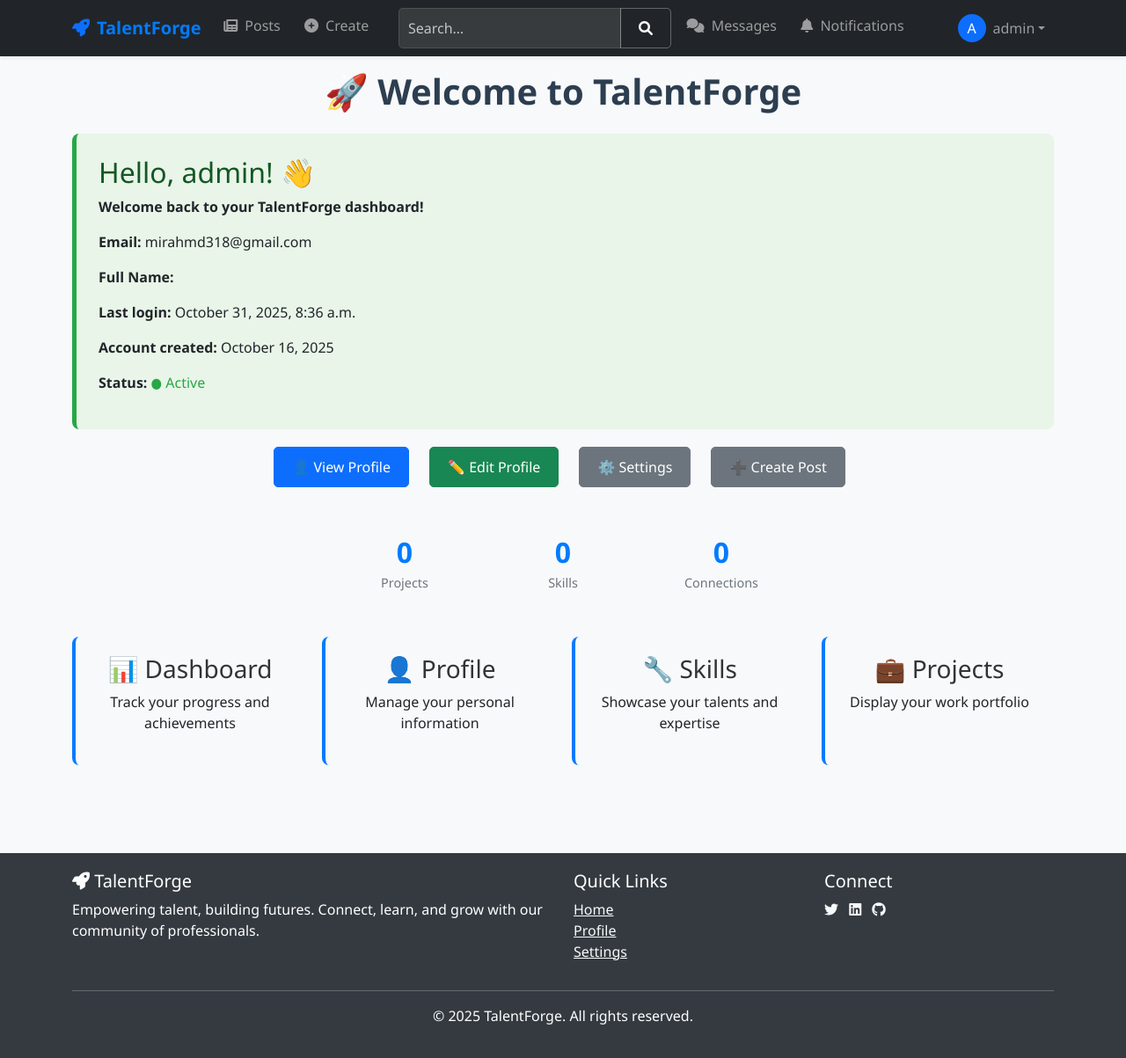
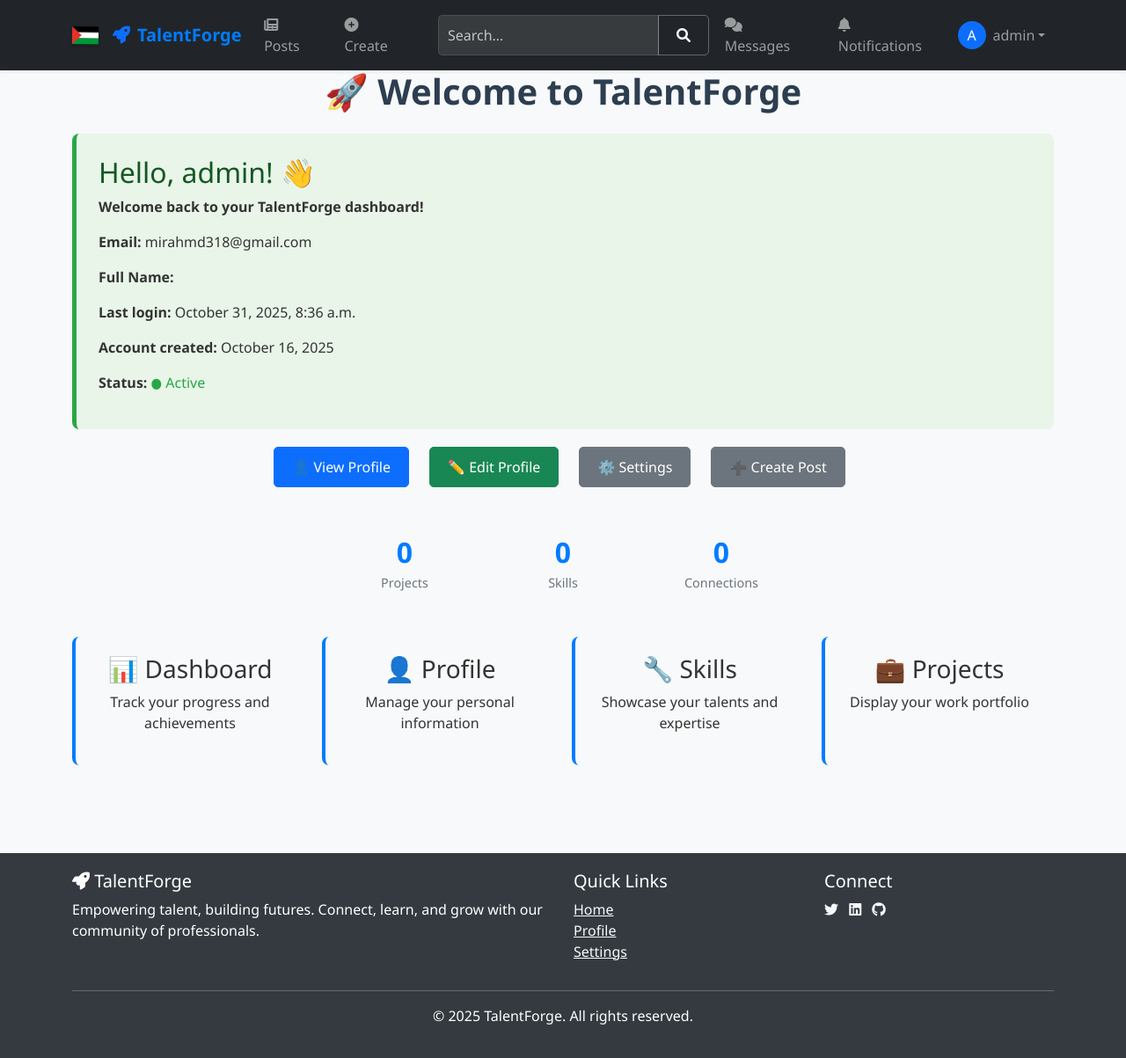
Before and after one commit to 2ammyy/TalentForge, a Django app: page / in a window 1280 px wide. Shown: the whole page at 88% size. Run offline with Django 5.2, Linux system fonts and the light colour scheme; a user stored in the database is signed in; data comes from the database, SQL or seed files in the repository; both versions use the stored data as it was after the commit.

Commit message:
Palestinian Flag integrated

```diff
--- a/talentForge/static/css/main.css
+++ b/talentForge/static/css/main.css
@@ -1,3 +1,108 @@
+/* talentForge\static\css\main.css */
+
+/* Variables CSS pour les thèmes avec support du drapeau */
+:root {
+    --bg-color: #ffffff;
+    --text-color: #333333;
+    --card-bg: #ffffff;
+    --border-color: #dee2e6;
+    --shadow-color: rgba(0, 0, 0, 0.1);
+    --footer-bg: #343a40;
+    --footer-text: #ffffff;
+}
+
+[data-bs-theme="dark"] {
+    --bg-color: #1a1d20;
+    --text-color: #e9ecef;
+    --card-bg: #2d3034;
+    --border-color: #495057;
+    --shadow-color: rgba(0, 0, 0, 0.3);
+    --footer-bg: #212529;
+    --footer-text: #f8f9fa;
+}
+
+/* Application des variables */
+body {
+    background-color: var(--bg-color);
+    color: var(--text-color);
+    font-family: 'Segoe UI', Tahoma, Geneva, Verdana, sans-serif;
+    transition: background-color 0.3s ease, color 0.3s ease;
+}
+
+/* Drapeau Palestine - Styles spécifiques */
+.palestine-flag {
+    cursor: pointer;
+    position: relative;
+    display: inline-block;
+    animation: wave 3s ease-in-out infinite;
+    will-change: transform;
+    filter: drop-shadow(0 2px 3px rgba(0,0,0,0.3));
+    transition: all 0.3s ease;
+}
+
+.palestine-flag:hover {
+    transform: scale(1.1);
+}
+
+.palestine-flag::after {
+    content: "Viva Palestina";
+    position: absolute;
+    bottom: -35px;
+    left: 50%;
+    transform: translateX(-50%);
+    background: rgba(0, 0, 0, 0.8);
+    color: white;
+    padding: 4px 10px;
+    border-radius: 4px;
+    font-size: 12px;
+    font-weight: bold;
+    white-space: nowrap;
+    opacity: 0;
+    transition: opacity 0.3s;
+    pointer-events: none;
+    z-index: 9999;
+}
+
+.palestine-flag:hover::after {
+    opacity: 1;
+}
+
+@keyframes wave {
+    0%, 100% {
+        transform: translateY(0) rotate(0deg);
+    }
+    25% {
+        transform: translateY(-2px) rotate(1deg);
+    }
+    75% {
+        transform: translateY(2px) rotate(-1deg);
+    }
+}
+
+/* Animation des particules */
+@keyframes particleFloat {
+    0% {
+        opacity: 1;
+        transform: translate(0, 0) scale(1);
+    }
+    100% {
+        opacity: 0;
+        transform: translate(var(--tx), var(--ty)) scale(0);
+    }
+}
+
+
+/* Responsive pour le drapeau */
+@media (max-width: 768px) {
+    .palestine-flag::after {
+        display: none;
+    }
+
+    .palestine-flag {
+        animation: wave 4s ease-in-out infinite;
+    }
+}
+
 /* Styles globaux */
 body {
     background-color: #f8f9fa;
--- a/talentForge/static/js/main.js
+++ b/talentForge/static/js/main.js
@@ -11,8 +11,86 @@
 
     // Initialisation de la messagerie si sur les pages de messages
     initMessagingFeatures();
+
+    initPostFilters();
+
+    //  fonction pour l'animation du drapeau Palestine
+    initPalestineFlag();
 });
 
+// palestine flag animation
+// Fonction pour initialiser l'animation du drapeau Palestine
+function initPalestineFlag() {
+    const flag = document.querySelector('.palestine-flag');
+    if (flag) {
+        // Animation au survol
+        flag.addEventListener('mouseenter', () => {
+            flag.style.animation = 'wave 0.8s ease-in-out infinite';
+        });
+
+        flag.addEventListener('mouseleave', () => {
+            flag.style.animation = 'wave 3s ease-in-out infinite';
+        });
+
+        // Effet de clic
+        flag.addEventListener('click', function(e) {
+            e.preventDefault();
+
+            // Créer un effet de particules
+            createFlagParticles();
+
+            // // Afficher un toast/message
+            // showToast('🇵🇸 Free Palestine!', 'info');
+        });
+    }
+}
+
+// Fonction pour créer des particules d'animation
+function createFlagParticles() {
+    const flag = document.querySelector('.palestine-flag');
+    if (!flag) return;
+
+    const flagRect = flag.getBoundingClientRect();
+    const colors = ['#000000', '#FFFFFF', '#009736', '#E4312B'];
+
+    for (let i = 0; i < 15; i++) {
+        const particle = document.createElement('div');
+        particle.style.cssText = `
+            position: fixed;
+            width: 4px;
+            height: 4px;
+            background-color: ${colors[Math.floor(Math.random() * colors.length)]};
+            border-radius: 50%;
+            pointer-events: none;
+            z-index: 9999;
+            left: ${flagRect.left + flagRect.width / 2}px;
+            top: ${flagRect.top + flagRect.height / 2}px;
+        `;
+
+        document.body.appendChild(particle);
+
+        // Animation de la particule
+        const angle = Math.random() * Math.PI * 2;
+        const velocity = 2 + Math.random() * 3;
+        const vx = Math.cos(angle) * velocity;
+        const vy = Math.sin(angle) * velocity;
+
+        let opacity = 1;
+        const animateParticle = () => {
+            opacity -= 0.02;
+            particle.style.opacity = opacity;
+            particle.style.transform = `translate(${vx * (1 - opacity) * 50}px, ${vy * (1 - opacity) * 50}px)`;
+
+            if (opacity > 0) {
+                requestAnimationFrame(animateParticle);
+            } else {
+                particle.remove();
+            }
+        };
+
+        animateParticle();
+    }
+}
 // Auto-dismiss des alertes après 5 secondes
 function autoDismissAlerts() {
     const alerts = document.querySelectorAll('.alert');
--- a/talentForge/templates/includes/navbar.html
+++ b/talentForge/templates/includes/navbar.html
@@ -1,11 +1,22 @@
-
+<!-- talentForge\templates\includes\navbar.html -->
 <nav class="navbar navbar-expand-lg navbar-dark bg-dark shadow-sm py-2 fixed-top">
     <div class="container">
 
-        <!-- Logo -->
-        <a class="navbar-brand fw-bold d-flex align-items-center" href="{% url 'base:home' %}">
-            <i class="fas fa-rocket me-2 text-primary"></i> TalentForge
-        </a>
+        <!-- Logo et Drapeau Palestine -->
+        <div class="d-flex align-items-center">
+            <!-- Drapeau Palestine -->
+            <div class="palestine-flag me-3" aria-label="Drapeau de la Palestine">
+                <svg viewBox="0 0 36 24" width="30" height="20" aria-hidden="true">
+                    <rect y="0" width="36" height="8" fill="#000"/>
+                    <rect y="8" width="36" height="8" fill="#fff"/>
+                    <rect y="16" width="36" height="8" fill="#009736"/>
+                    <polygon points="0,0 13,12 0,24" fill="#e4312b"/>
+                </svg>
+            </div>
+            <a class="navbar-brand fw-bold d-flex align-items-center" href="{% url 'base:home' %}">
+                <i class="fas fa-rocket me-2 text-primary"></i> TalentForge
+            </a>
+        </div>
 
         <!-- Mobile toggle -->
         <button class="navbar-toggler" type="button" data-bs-toggle="collapse" data-bs-target="#navbarNav">
@@ -63,6 +74,8 @@
 
             <!-- Right Menu -->
             <ul class="navbar-nav gap-lg-3 gap-2">
+
+
 
                 {% if user.is_authenticated %}
 
@@ -203,6 +216,45 @@
     }
 }
 
+/* Drapeau Palestine */
+.palestine-flag {
+    cursor: pointer;
+    position: relative;
+    display: inline-block;
+    animation: wave 3s ease-in-out infinite;
+    will-change: transform;
+    filter: drop-shadow(0 2px 3px rgba(0,0,0,0.3));
+}
+
+.palestine-flag::after {
+    content: "Viva Palestina";
+    position: absolute;
+    bottom: -35px;
+    left: 50%;
+    transform: translateX(-50%);
+    background: rgba(0, 0, 0, 0.8);
+    color: white;
+    padding: 4px 10px;
+    border-radius: 4px;
+    font-size: 12px;
+    font-weight: bold;
+    white-space: nowrap;
+    opacity: 0;
+    transition: opacity 0.3s;
+    pointer-events: none;
+    z-index: 9999;
+}
+
+.palestine-flag:hover::after {
+    opacity: 1;
+}
+
+@keyframes wave {
+    0%, 100% { transform: translateY(0) rotate(0deg); }
+    25% { transform: translateY(-2px) rotate(1deg); }
+    75% { transform: translateY(2px) rotate(-1deg); }
+}
+
 /* Responsive */
 @media (max-width: 992px) {
     .navbar .input-group {
@@ -212,6 +264,10 @@
 
     .navbar-nav {
         margin: 10px 0;
+    }
+
+    .palestine-flag {
+        margin-right: 15px;
     }
 }
 
@@ -229,5 +285,9 @@
     .navbar-nav .nav-item {
         margin: 5px 0;
     }
+
+    .palestine-flag::after {
+        display: none;
+    }
 }
 </style>
```
Also changed, not shown: talentForge/db.sqlite3.
